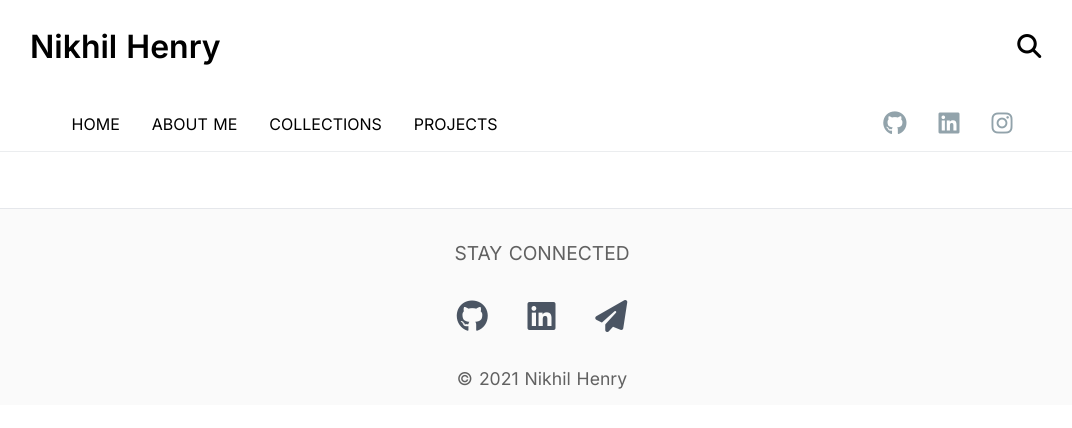
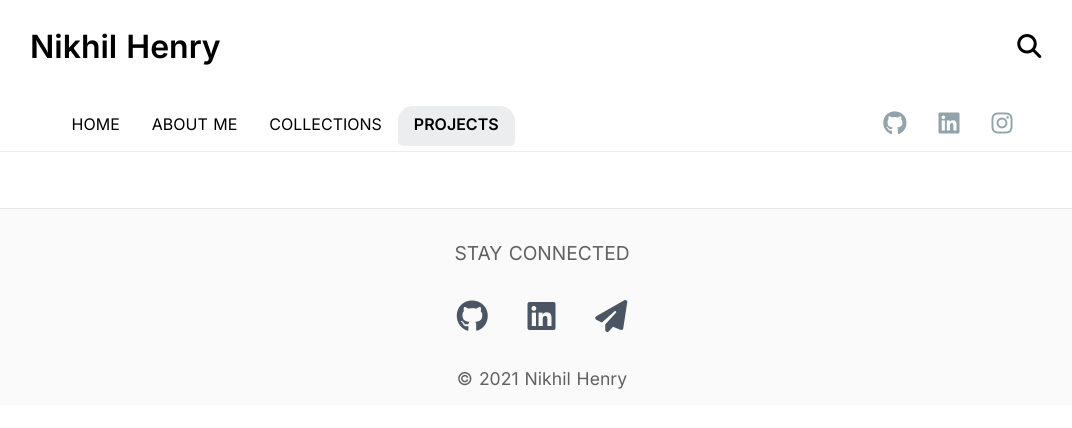
Before and after one commit to nikhilhenry/personal-site, a Nuxt app: page /projects in a window 1280 px wide. Shown: the top 428 px of the page, without its empty margins (98-1170 px from the left). Built offline with nearby package versions, Linux system fonts and the light colour scheme.

Commit message:
add projects page

```diff
--- a/layouts/default.vue
+++ b/layouts/default.vue
@@ -39,7 +39,7 @@
               </li>
             </nuxt-link>
             <!-- projects route -->
-            <nuxt-link to="#">
+            <nuxt-link to="/projects">
               <li
                 class="nav-item"
                 :class="{ 'active-class': activeRoute == 'projects' }"
--- /dev/null
+++ b/pages/projects/index.vue
@@ -0,0 +1,9 @@
+<template>
+  <div class="container"></div>
+</template>
+
+<script>
+export default {}
+</script>
+
+<style lang="scss" scoped></style>
```
